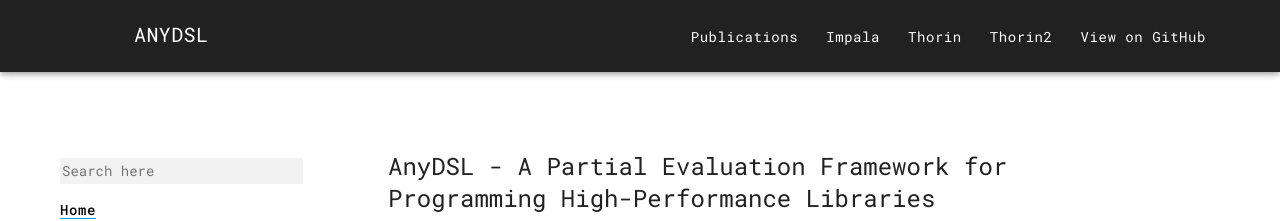
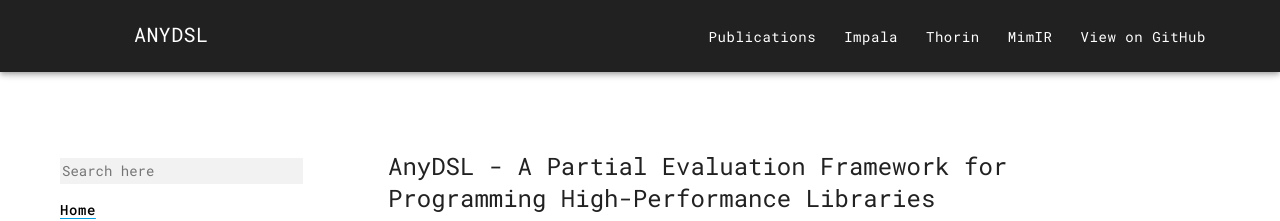
Before and after one commit to AnyDSL/anydsl.github.io, a Jekyll site: the page built from index.md, in a window 1280 px wide. Shown: the top 221 px of the page. Built offline with Jekyll 4.4.1, drawn with Linux system fonts in a browser that asks for light colours; nearby versions of some CDN libraries.

Commit message:
Thorin2 -> MimIR

```diff
--- a/_includes/toolbar-nav.html
+++ b/_includes/toolbar-nav.html
@@ -10,8 +10,8 @@
     {% endfor %}
     {% if site.repo_url %}
     <li>
-      <a href="https://anydsl.github.io/thorin2" class="toolbar-nav-link" target="_blank">
-        <span class="toolbar-nav-link__text">Thorin2</span>
+      <a href="https://anydsl.github.io/MimIR" class="toolbar-nav-link" target="_blank">
+        <span class="toolbar-nav-link__text">MimIR</span>
       </a>
     </li>
     <li>
```
